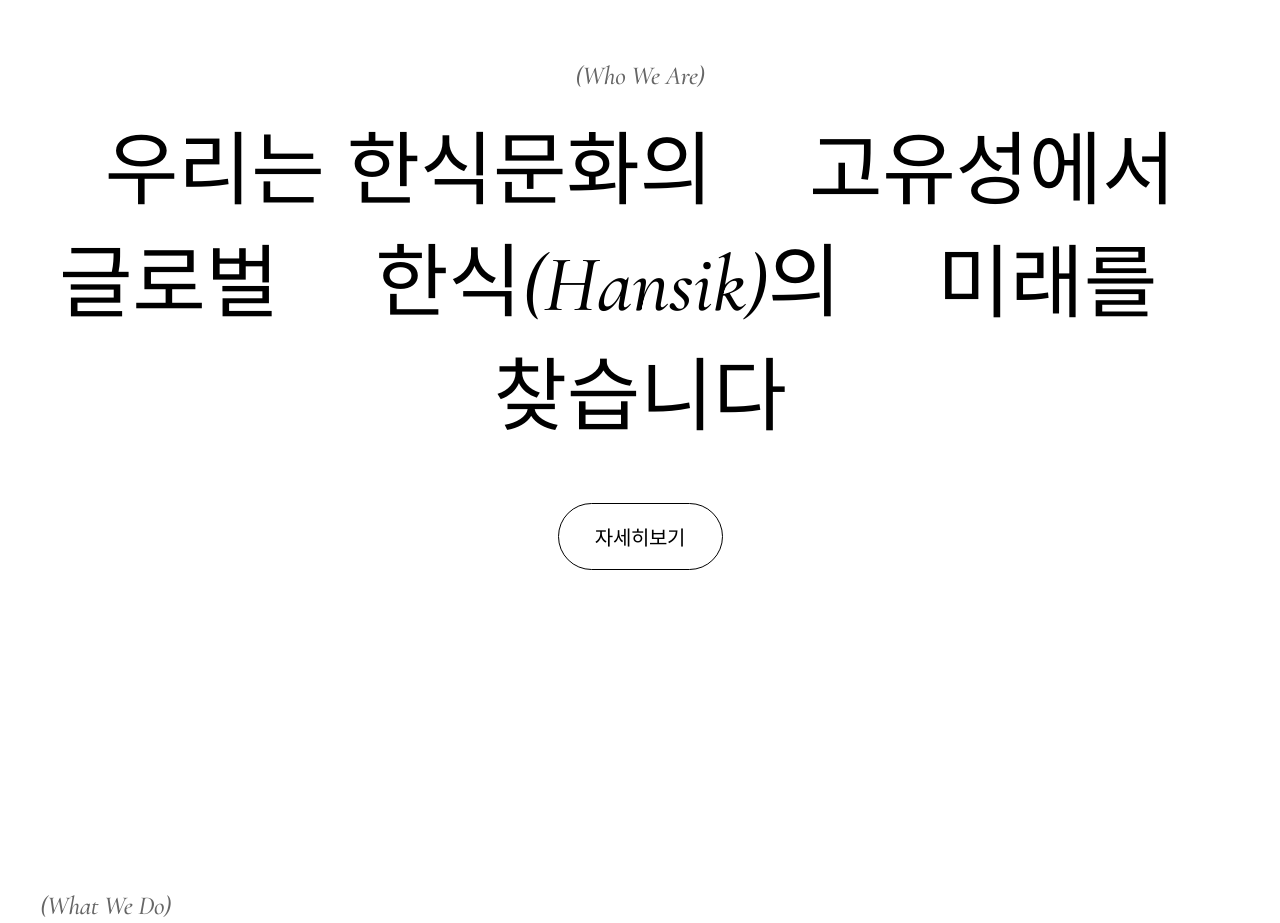
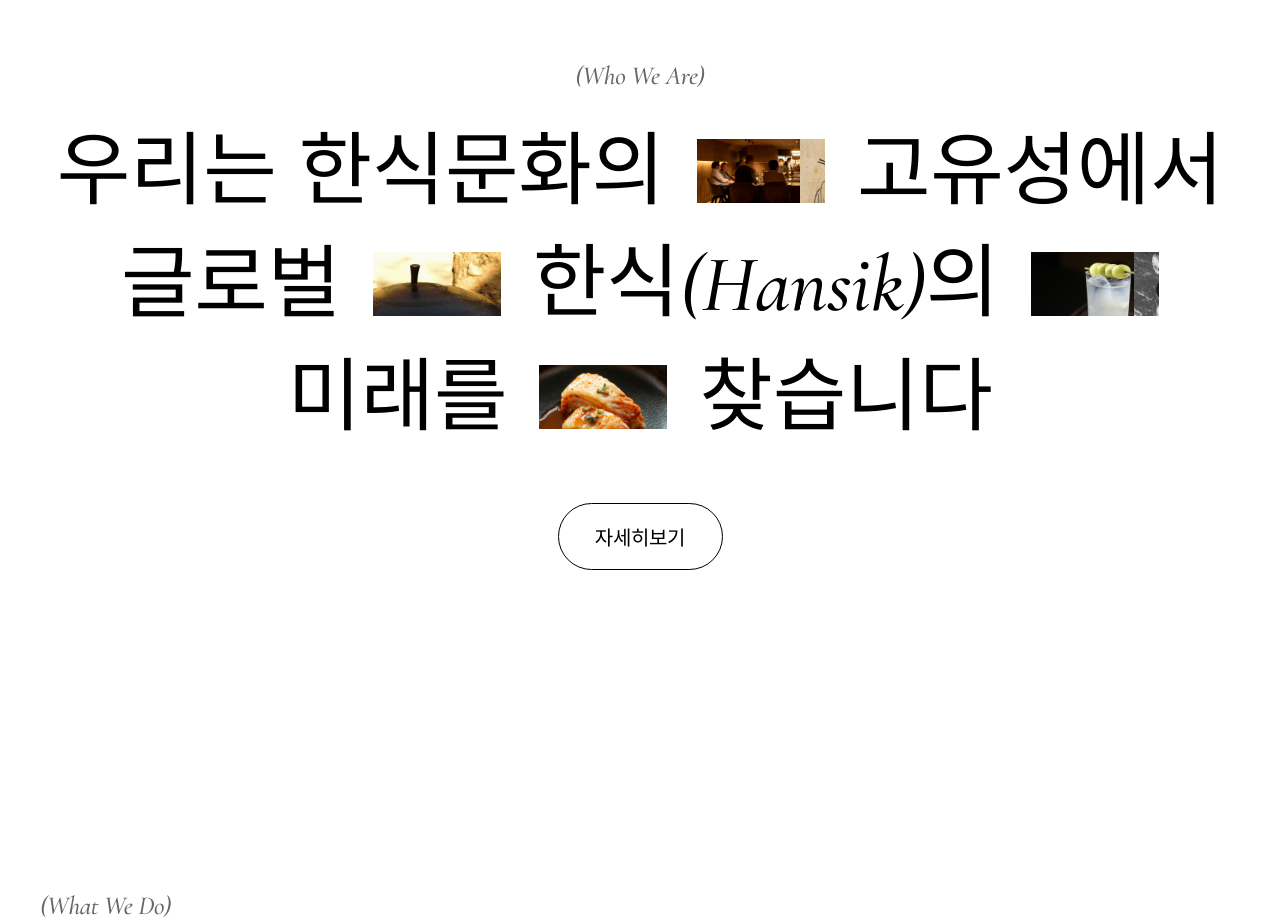
Before and after one commit to wangkodok/nanro, a plain HTML site: page index.html in a window 1280 px wide. Shown: the part 900-1823 px from the top of the page. Drawn offline with nearby package versions, Linux system fonts and the light colour scheme; a web font is replaced by a local one.

Commit message:
fix：웹 표준 적용 후 이미지 표시 오류 수정

```diff
--- a/assets/css/main.css
+++ b/assets/css/main.css
@@ -181,7 +181,12 @@
   }
 }
 
-.sec-word .word-area figure {
+.sec-word .word-area .img-area {
+  margin: 0;
+}
+
+.sec-word .word-area .img-wrap {
+  display: block;
   width: 10vw;
   height: 5vw;
 }
@@ -192,7 +197,7 @@
 }
 
 @media screen and (max-width: 720px) {
-  .sec-word .word-area figure {
+  .sec-word .word-area .img-wrap {
     width: 100px;
     height: 50px;
   }
--- a/index.html
+++ b/index.html
@@ -392,7 +392,7 @@
           <h2 class="sec-title">(Who We Are)</h2>
           <div class="word-area">
             <span>우리는 한식문화의</span>
-            <span>
+            <span class="img-area">
               <span id="img-wrap_1" class="img-wrap">
                 <img src="./assets/image/slogan-img-1-1.jpg" alt="">
                 <img src="./assets/image/slogan-img-1-2.jpg" alt="">
@@ -400,7 +400,7 @@
             </span>
             <span>고유성에서</span>
             <span>글로벌</span>
-            <span>
+            <span class="img-area">
               <span id="img-wrap_2" class="img-wrap">
                 <img src="./assets/image/slogan-img-2-1.jpg" alt="">
                 <img src="./assets/image/slogan-img-2-2.jpg" alt="">
@@ -409,14 +409,14 @@
             <span>
               한식<i class="ff" aria-hidden="true">(Hansik)</i>의
             </span>
-            <span>
+            <span class="img-area">
               <span id="img-wrap_3" class="img-wrap">
                 <img src="./assets/image/slogan-img-3-1.jpg" alt="">
                 <img src="./assets/image/slogan-img-3-2.jpg" alt="">
               </span>
             </span>
             <span>미래를</span>
-            <span>
+            <span class="img-area">
               <span id="img-wrap_4" class="img-wrap">
                 <img src="./assets/image/slogan-img-4-1.jpg" alt="">
                 <img src="./assets/image/slogan-img-4-2.jpg" alt="">
```
